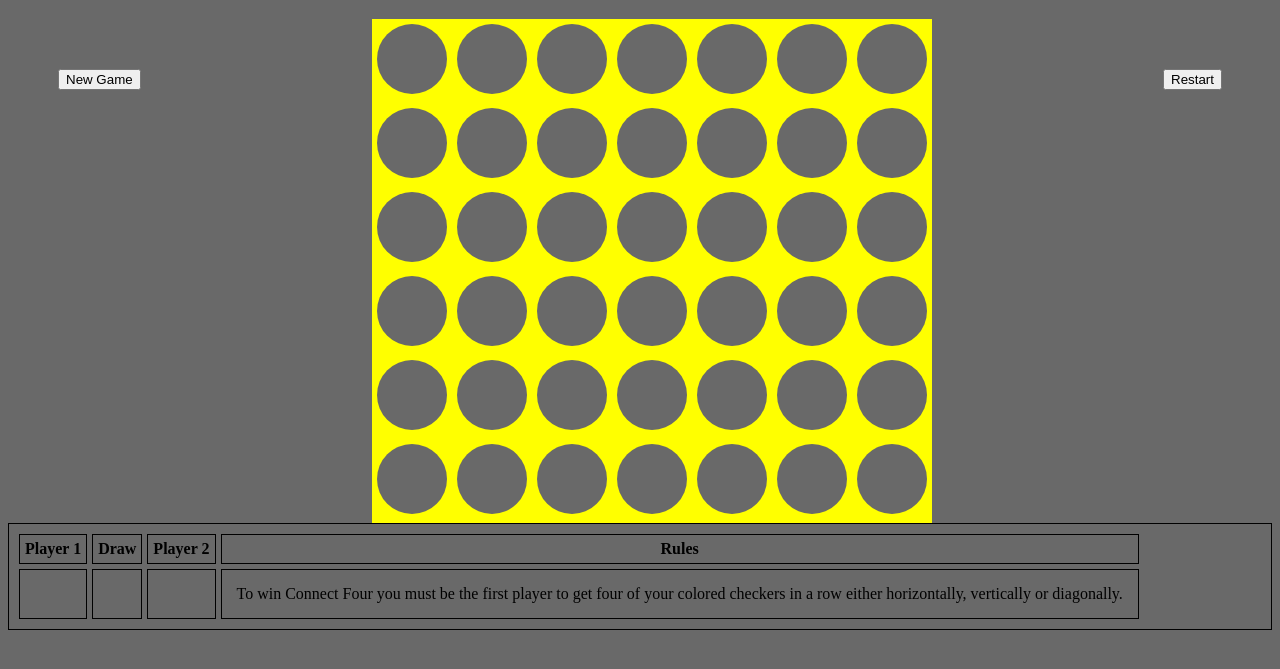
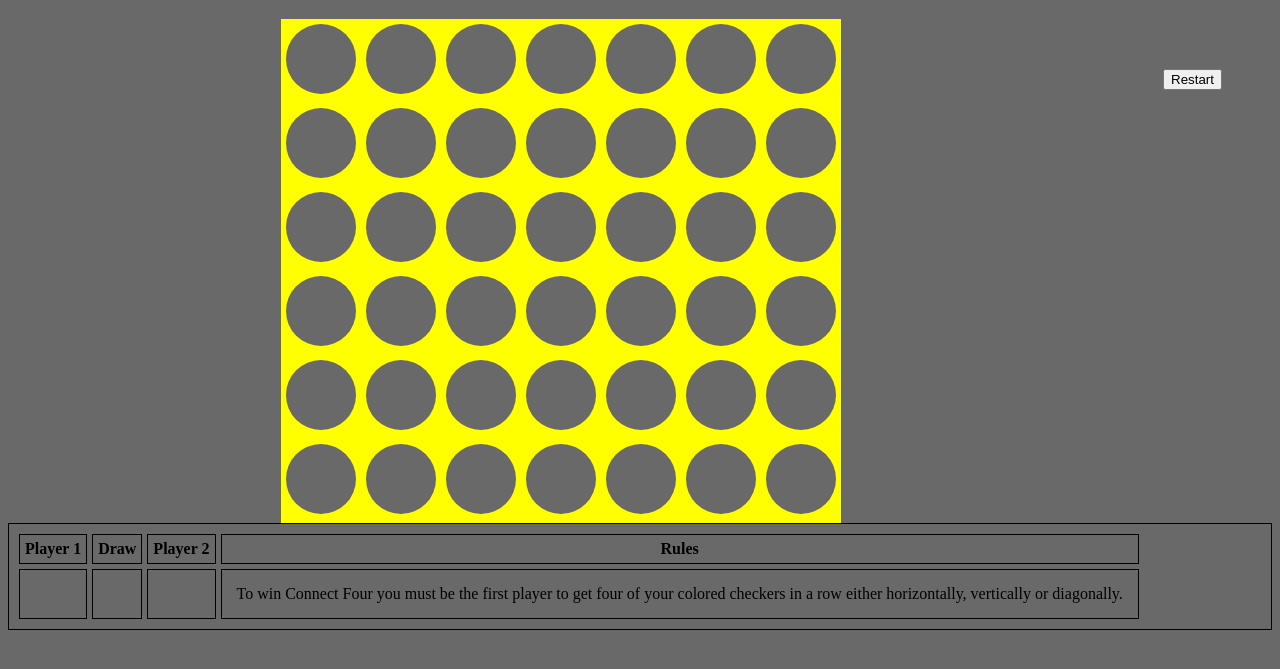
Before and after one commit to WhyattF/project-1-connect4, a plain HTML site: page index.html in a window 1280 px wide. Shown: the part 61-730 px from the top of the page. Drawn offline with nearby package versions, Linux system fonts and the light colour scheme.

Commit message:
removed new game button

```diff
--- a/grid.js
+++ b/grid.js
@@ -24,11 +24,9 @@ class Gamegrid {
                 board.append(row)
             for (let columns = 0; columns < this.columns; columns++) {
                 const column = $('<div></div>')
-
                     .addClass('empty column')
                     .on('click', function(){
                         $(this).addClass(`${self.color}`).removeClass('empty')
-                        console.log(self.isPlayer1Turn)
                     self.executePlayerTurn()
                     })
 
@@ -55,6 +53,10 @@ class Gamegrid {
             }
         }
 
+        // Set up loop make the move check for win
+
+        // }
+
 
     }
 
--- a/index.html
+++ b/index.html
@@ -14,8 +14,7 @@
     <h1>4 IN A ROW!</h1>
 
     <div class="container">
-        <button class="newgame">New Game</button>
-        <button class="restart">Restart</button>
+       <button class="restart">Restart</button>
     </div>
 
     <div class='gamegrid' ></div>
--- a/main.js
+++ b/main.js
@@ -2,6 +2,7 @@ $(document).ready(function() {
     // Create game board
     let gamegrid = new Gamegrid('.gamegrid')
 })
+
 
 // const changeColor = () => {
 //     console.log(this)
```
